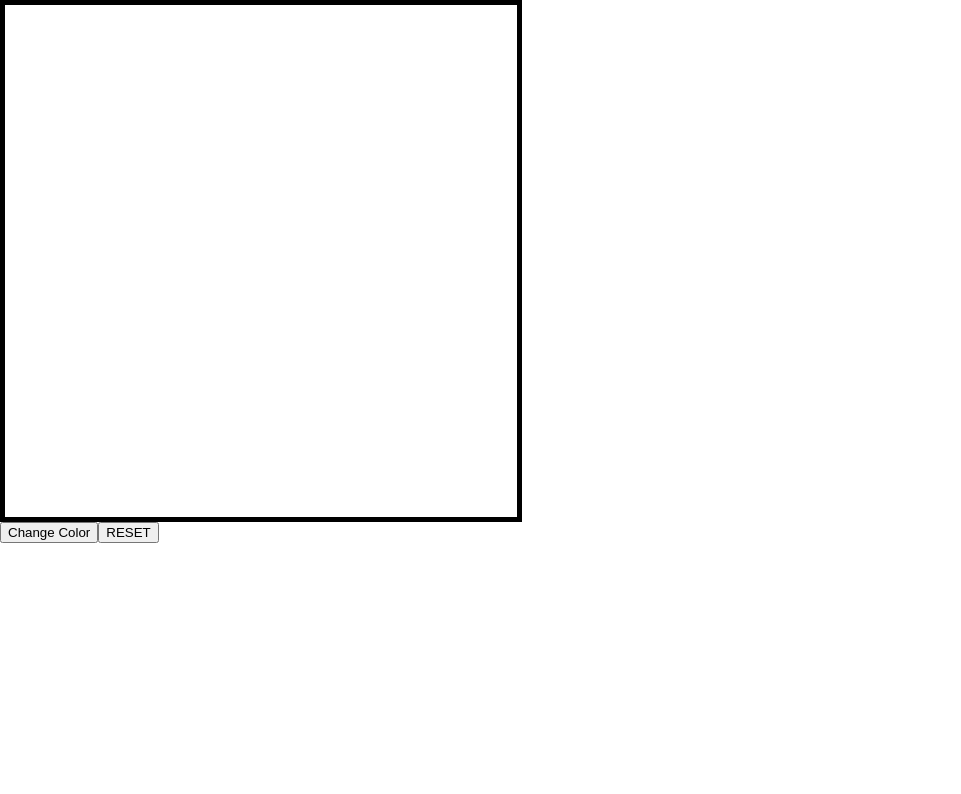
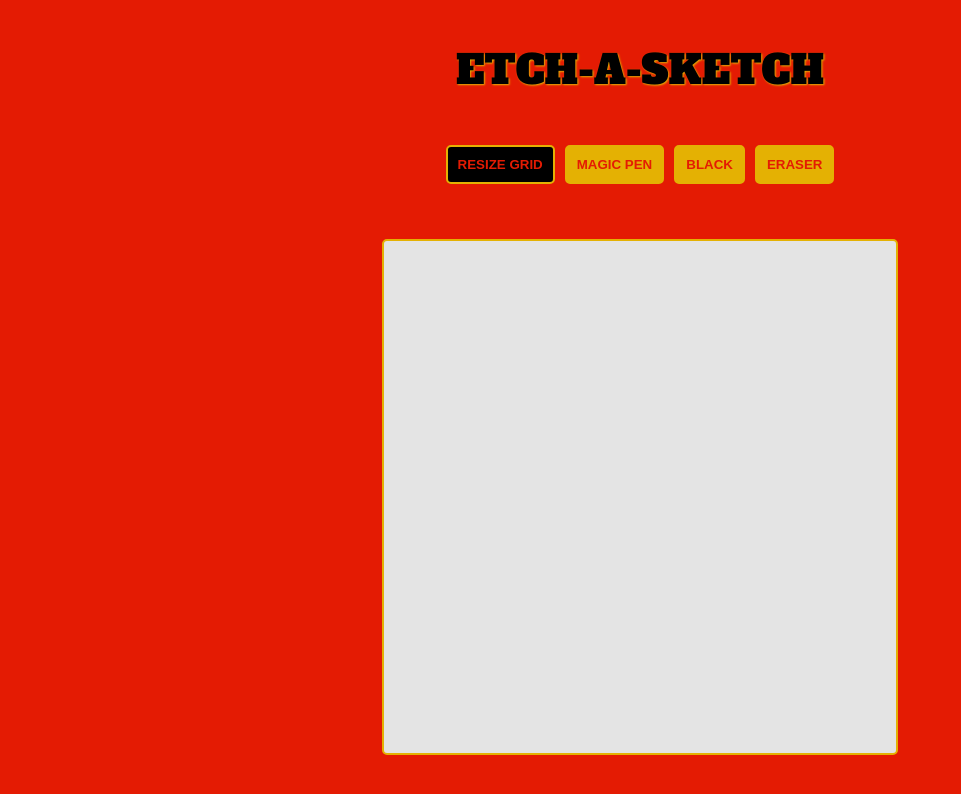
Before and after one commit to lucasmblanco/etch-a-sketch-Odin-Projects-, a plain HTML site: page eas.html in a window 1280 px wide. Shown: the whole page, without its empty margins (0-961 px from the left). Drawn offline with Linux system fonts and the light colour scheme.

Commit message:
last version of the project

```diff
--- a/eas.html
+++ b/eas.html
@@ -6,6 +6,8 @@
         <script src="script/script.js" defer></script>
         <link href="style/reset.css" rel="stylesheet" type="text/css" media="all">
 		<link href="style/style.css" rel="stylesheet" type="text/css" media="all">
+        <link rel="preconnect" href="https://fonts.gstatic.com">
+        <link href="https://fonts.googleapis.com/css2?family=Alfa+Slab+One&display=swap" rel="stylesheet">
     </head>
     <body>
     </body>
--- a/script/script.js
+++ b/script/script.js
@@ -1,85 +1,66 @@
 
 const body = document.querySelector('body');
-
+// -- CONTAINER CREATION --
 const container = document.createElement('div');
 container.setAttribute('id', 'container');
 body.appendChild(container);
 
+const buttonContainer = document.createElement('div');
+buttonContainer.classList.add('buttonContainer');
+body.insertBefore(buttonContainer, container);
+
+
+
+
+//-- GLOBAL VARIBLES --
 let divs;
 let finalNumber = 256;
 let numUser = 0;
 
+//-- GRID CREATION --
 for(let i = 0; i < finalNumber; i++) {
     divs = document.createElement('div');
     container.appendChild(divs);
     divs.classList.add('grid');
 }
 
-
+// -- VARIABLE CONTAINING ALL ELEMENTS WITH CLASS "GRID" --
 let grid = document.querySelectorAll('.grid');
 
+// -- EVENT LISTENER FOR "PAINTING" THE ELEMENTS WITH BLACK
 grid.forEach(item => item.addEventListener('mouseover', function (e) {
     e.target.setAttribute("style", "background-color:black;");
 }))
 
 
+// -- creates a button called reset --
+const button = document.createElement('button');
+buttonContainer.appendChild(button);
+button.textContent = "RESIZE GRID";
 
-const buttonColor = document.createElement('button');
-body.appendChild(buttonColor);
-buttonColor.textContent = "Change Color";
+// -- adds an event listener to the button executing "changeAll" --
+button.addEventListener('click',changeAll);
 
-function newColor () {
-    generateRandomColor();
-    grid.forEach(item => item.addEventListener('mouseover',newColorWhenMouseOver/* function (e) {
-        e.target.setAttribute("style", `background-color:${randomColor};`);
-    } */))
-
+// -- function to "wipe" the grids --
+function eraseAll() {
+    grid.forEach(item => item.style.backgroundColor = "#e4e4e4");
 }
 
-function newColorWhenMouseOver(e) {
-    generateRandomColor();
-    e.target.setAttribute("style", `background-color:${randomColor};`);
-}
-
-let randomColor;
-function generateRandomColor() {
-    randomColor = '#'+Math.floor(Math.random()*16777215).toString(16);
-    return randomColor;
-}
-
-
-
-buttonColor.addEventListener('click', newColor);
-
-const button = document.createElement('button');
-body.appendChild(button);
-button.textContent = "RESET";
-
-button.addEventListener('click',changeAll);
-
-function changeColor() {
-    grid.forEach(item => item.style.backgroundColor = "white");
-
-}
-
-
-
-function newNumber() {
-    numUser = prompt("Put a number", "");
+// -- propmt to let the user select the size of the grid
+function newGridSize() {
+    numUser = prompt("Choose a number to change the size of the board", "");
+    if(numUser > 100) {
+        alert("Number is too big!");
+        newGridSize();
+    } else {
     finalNumber = parseInt(numUser * numUser);
-}
-
-
-function changeAll() {
-    changeColor();
-    removeNodes();
-    newNumber();
-    newNodes();
-    again();
+    }
 }
 
 let deleteDivs = document.getElementsByTagName('div');
 let fatherOfAll = document.getElementById('container');
+
+
 
 function removeNodes() {
     for(let i = 0; i < finalNumber; i++) {
@@ -87,7 +68,7 @@ function removeNodes() {
     }
 }
 
-
+// -- Listen to the prompt of the users and modify the property of the grid --
 function newNodes(){
     for(let i = 0; i < finalNumber; i++) {
         divs = document.createElement('div');
@@ -98,9 +79,90 @@ function newNodes(){
     container.style.setProperty('grid-template-rows', `repeat(${numUser}, 1fr)`);
 }
 
+// -- re enables all the functionality of the grid --
 function again() {
     grid = document.querySelectorAll('.grid');
     grid.forEach(item => item.addEventListener('mouseover', function (e) {
     e.target.setAttribute("style", "background-color:black;");
     }))
 }
+
+// -- allow us to execute all the function for the functionality of the button "RESET" --
+function changeAll() {
+    eraseAll();
+    removeNodes();
+    newGridSize();
+    newNodes();
+    again();
+}
+
+//-- ALLOW US TO "PAINT" ELEMENTS WITH RANDOM COLORS --
+const buttonColor = document.createElement('button');
+buttonContainer.appendChild(buttonColor);
+buttonColor.textContent = "MAGIC PEN";
+
+// -- ADD A EVENT LISTENER "mouseover" FOR EACH ELEMENT OF THE GRID and executes "newColorWhenMouseOver" --
+function newColor () {
+    grid.forEach(item => item.addEventListener('mouseover',newColorWhenMouseOver))
+
+}
+
+
+
+
+
+// -- EXECUTES "generateRandomColor" and target the event to change the background of the elements --
+function newColorWhenMouseOver(e) {
+    generateRandomColor();
+    e.target.setAttribute("style", `background-color:${randomColor};`);
+}
+
+// -- Generate a random color and saves in the variable --
+let randomColor;
+function generateRandomColor() {
+    randomColor = '#'+Math.floor(Math.random()*16777215).toString(16);
+    return randomColor;
+}
+
+// -- Add an event listener to execute the new color function
+buttonColor.addEventListener('click', newColor);
+
+
+
+
+
+// -- MY STYLING --
+
+const title = document.createElement('h1');
+title.textContent = "ETCH-A-SKETCH";
+title.setAttribute('id', 'title');
+body.insertBefore(title, buttonContainer);
+
+
+const resetButton = buttonContainer.firstElementChild
+
+resetButton.setAttribute('id', 'resetButton');
+
+const buttonBlack = document.createElement('button');
+buttonContainer.appendChild(buttonBlack);
+buttonBlack.textContent = "BLACK";
+
+buttonBlack.addEventListener('click', colorBlack);
+
+function colorBlack() {
+        grid.forEach(item => item.addEventListener('mouseover', function (e) {
+        e.target.setAttribute("style", "background-color:black;");
+    }))
+}
+
+const buttonEraser = document.createElement('button');
+buttonContainer.appendChild(buttonEraser);
+buttonEraser.textContent = "ERASER";
+
+buttonEraser.addEventListener('click', whiteBoard);
+
+function whiteBoard() {
+        grid.forEach(item => item.addEventListener('mouseover', function (e) {
+        e.target.setAttribute("style", "background-color:#e4e4e4;");
+    }))
+}
--- a/style/style.css
+++ b/style/style.css
@@ -1,9 +1,61 @@
+body {
+    background-color:    #e41b03 ;
+}
+
 #container {
     height: 512px;
     width: 512px;
     display: grid;
     grid-template-columns: repeat(16, 1fr);
     grid-template-rows: repeat(16, 1fr);
-    border: 5px solid black;
+    border: 2px solid   #cccccc;
+    background-color:  #e4e4e4;
+    margin: 50px auto;
+    border: 2px solid #e4b103;
+    border-radius: 5px;
+}
+
+.buttonContainer {
+    text-align: center;
+}
+
+
+button {
+    background:#e4b103;
+    border: 2px solid #e4b103;
+    padding: 10px;
+    margin: 5px;
+    font-family: sans-serif;
+    font-weight: bold;
+    border-radius: 5px;
+    color: #e41b03 ;
 
 }
+
+#resetButton {
+    background-color: black;
+    border: 2px solid #e4b103;
+
+}
+
+#resetButton:hover {
+    -webkit-box-shadow: inset 0px 0px 54px -22px rgba(235,3,3,1);
+    -moz-box-shadow: inset 0px 0px 54px -22px rgba(235,3,3,1);
+    box-shadow: inset 0px 0px 54px -22px rgba(235,3,3,1);
+}
+
+button:hover {
+    -webkit-box-shadow: inset 0px 0px 54px -22px rgba(0,0,0,1);
+-moz-box-shadow: inset 0px 0px 54px -22px rgba(0,0,0,1);
+box-shadow: inset 0px 0px 54px -22px rgba(0,0,0,1);
+
+}
+
+#title {
+    font-family: 'Alfa Slab One', cursive;
+    font-size: 40px;
+    padding: 50px;
+    text-align: center;
+    color: black;
+    text-shadow: 1px 1px 2px  #e4b103 ;
+}
```
